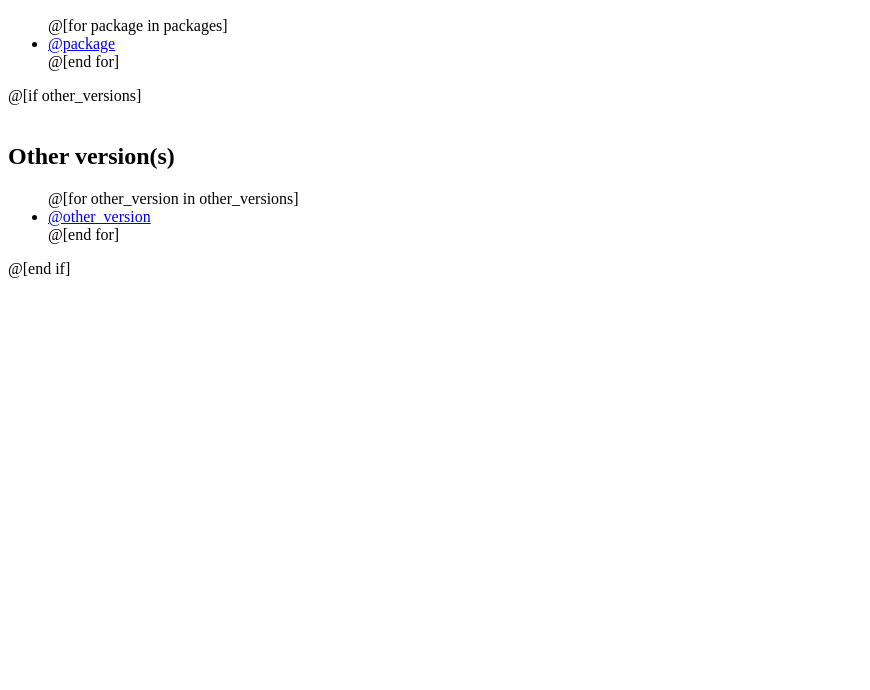
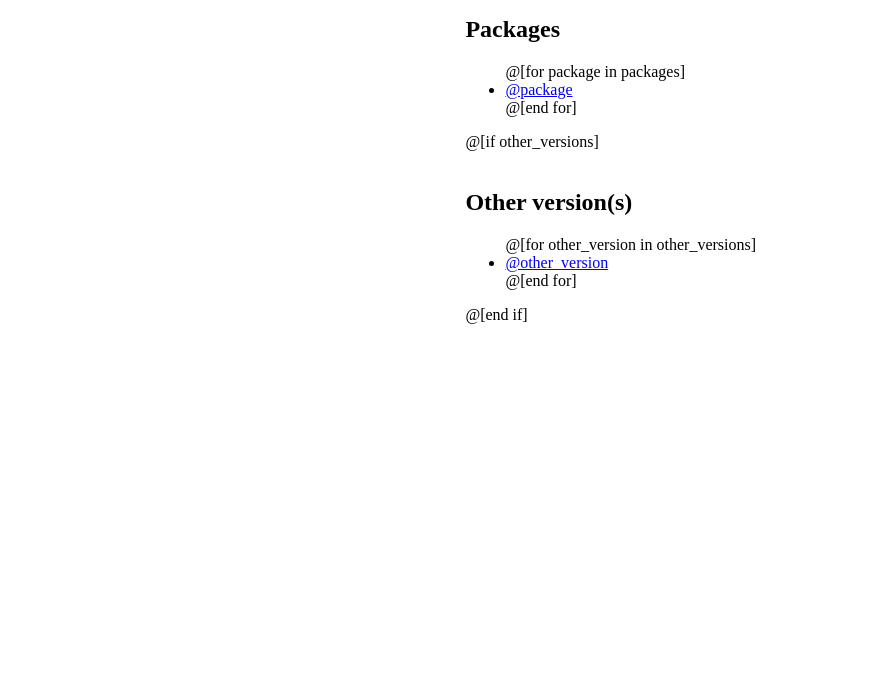
Before and after one commit to christophebedard/gen_docs, a plain HTML site: page data/packages_list.html in a window 1280 px wide. Shown: the part 110-800 px from the top of the page, without its empty margins (0-870 px from the left). Drawn offline with Linux system fonts and the light colour scheme.

Commit message:
Center packages list
Signed-off-by: Christophe Bedard <bedard.christophe@gmail.com>

```diff
--- a/data/packages_list.html
+++ b/data/packages_list.html
@@ -1,7 +1,22 @@
 <!DOCTYPE html>
 <html>
+<head>
+<style>
+.container {
+  display: flex;
+  flex-direction: column;
+}
+.centered {
+  align-self: center;
+}
+</style>
+</head>
 <body>
+  <!-- <div style="width: 500px; margin: 0 auto;"> -->
+  <div class="container">
+    <div class="centered">
       <h1>ros2_tracing &#8212; @version</h1>
+      <br>
       <h2>Packages</h2>
       <ul>
       @[for package in packages]
@@ -17,5 +32,7 @@
         @[end for]
         </ul>
       @[end if]
+    </div>
+  </div>
 </body>
 </html>
```
Lines whose indentation alone changed are shown as unchanged.
